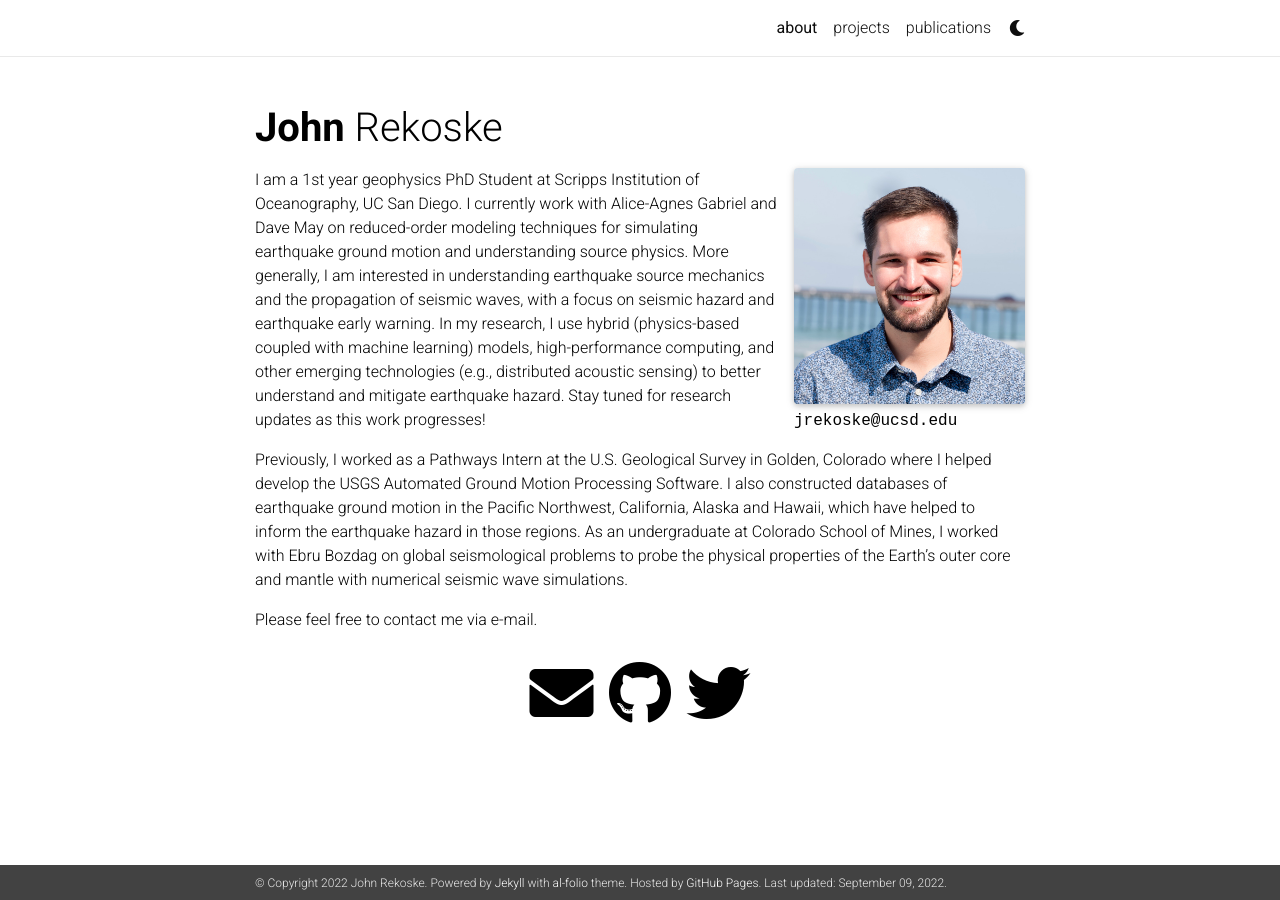
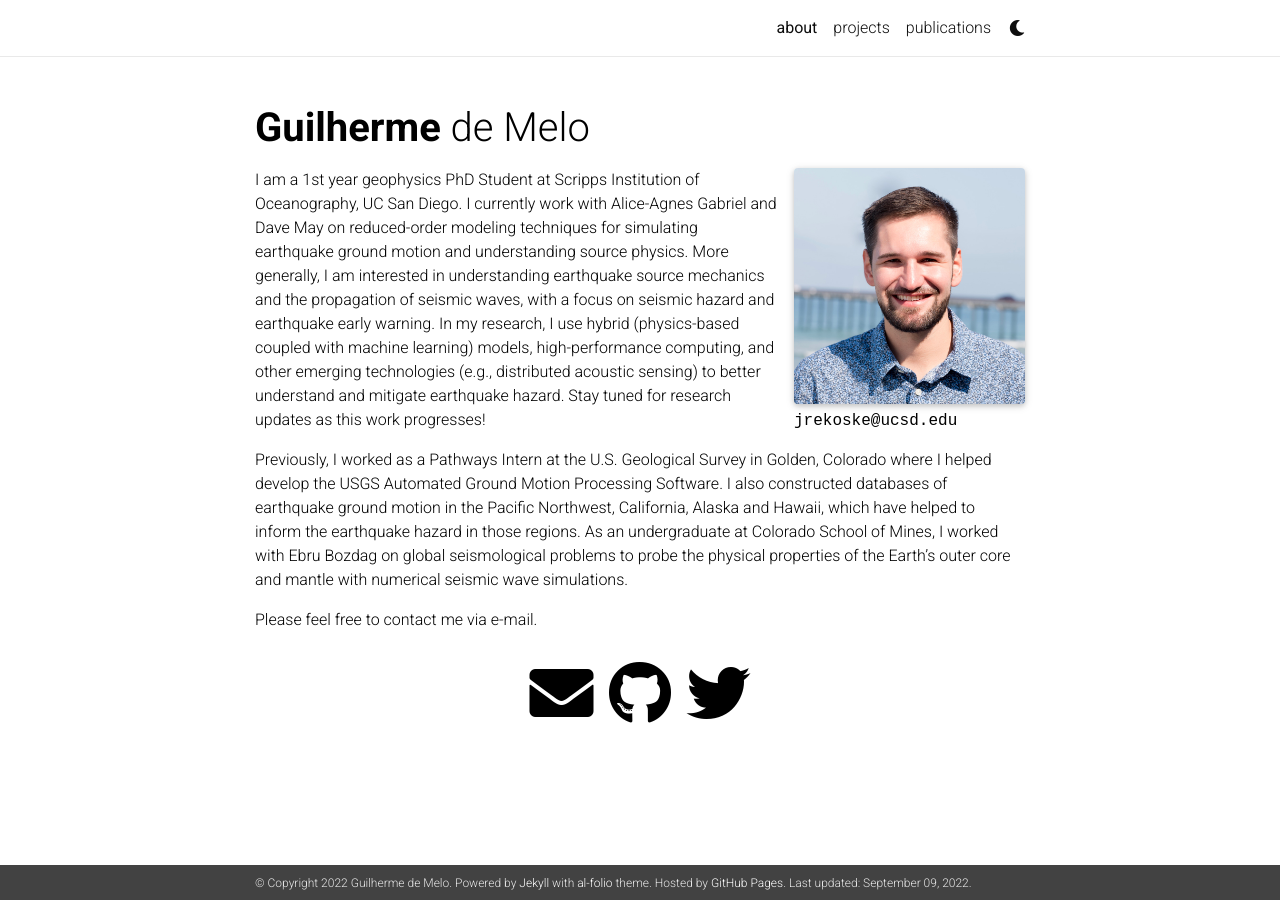
Before and after one commit to gwsmelo/gwsmelo.github.io, a Jekyll site: the page built from _pages/about.md, in a window 1280 px wide. Built offline with Jekyll 4.4.1, drawn with Linux system fonts in a browser that asks for light colours; nearby versions of some CDN libraries; comment, search, counter and statistics services are not loaded; a style sheet for code colours, icons or effects is not loaded.

Commit message:
Update _config.yml

```diff
--- a/_config.yml
+++ b/_config.yml
@@ -3,10 +3,10 @@
 # -----------------------------------------------------------------------------
 
 title: blank # the website title (if blank, full name will be used instead)
-first_name: John
+first_name: Guilherme
 middle_name:
-last_name: Rekoske
-email: jrekoske@ucsd.edu
+last_name: de Melo
+email: gsampaiodemelo@ucsd.edu
 description: > # the ">" symbol means to ignore newlines until "footer_text:"
   A simple, whitespace theme for academics. Based on [*folio](https://github.com/bogoli/-folio) design.
 footer_text: >
```
